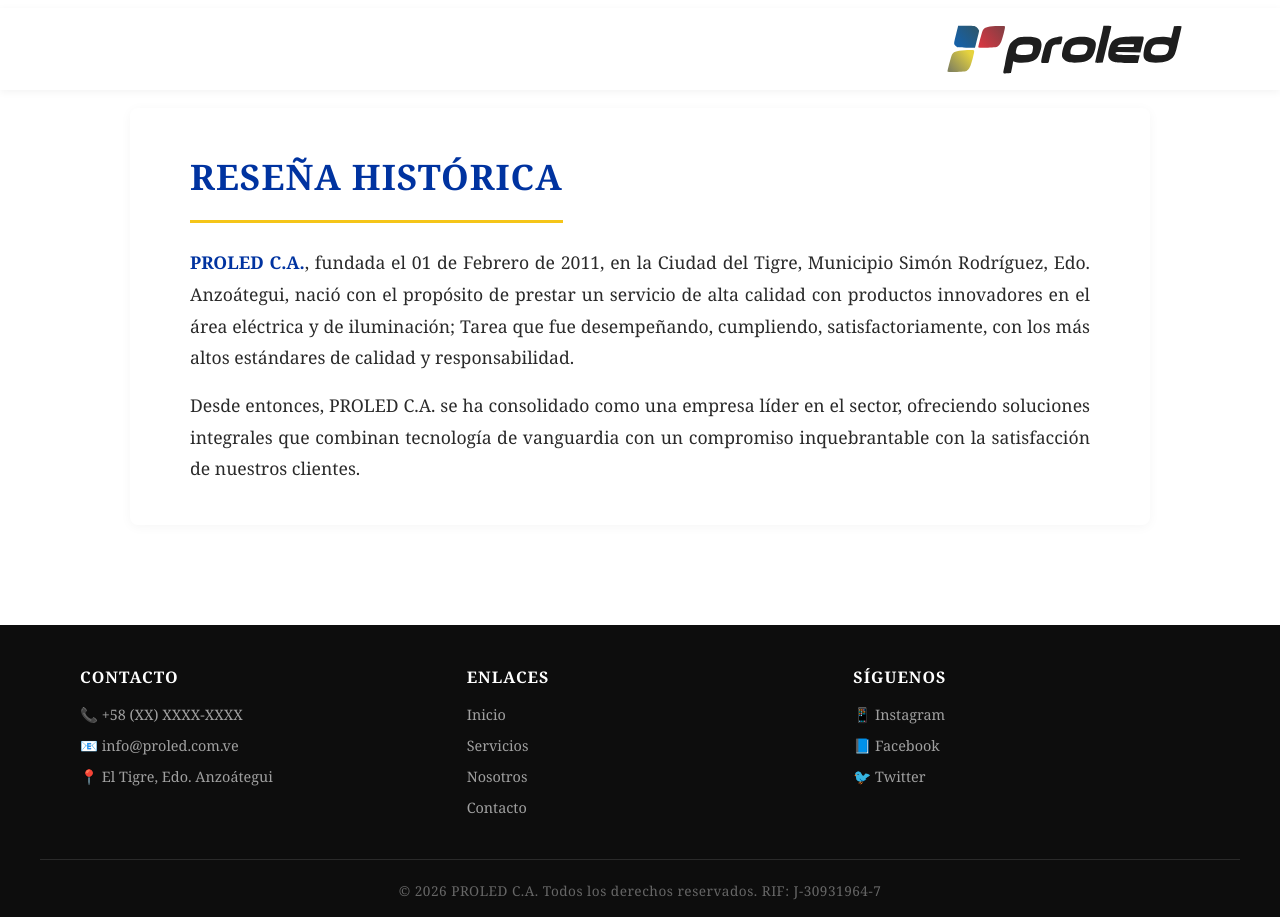
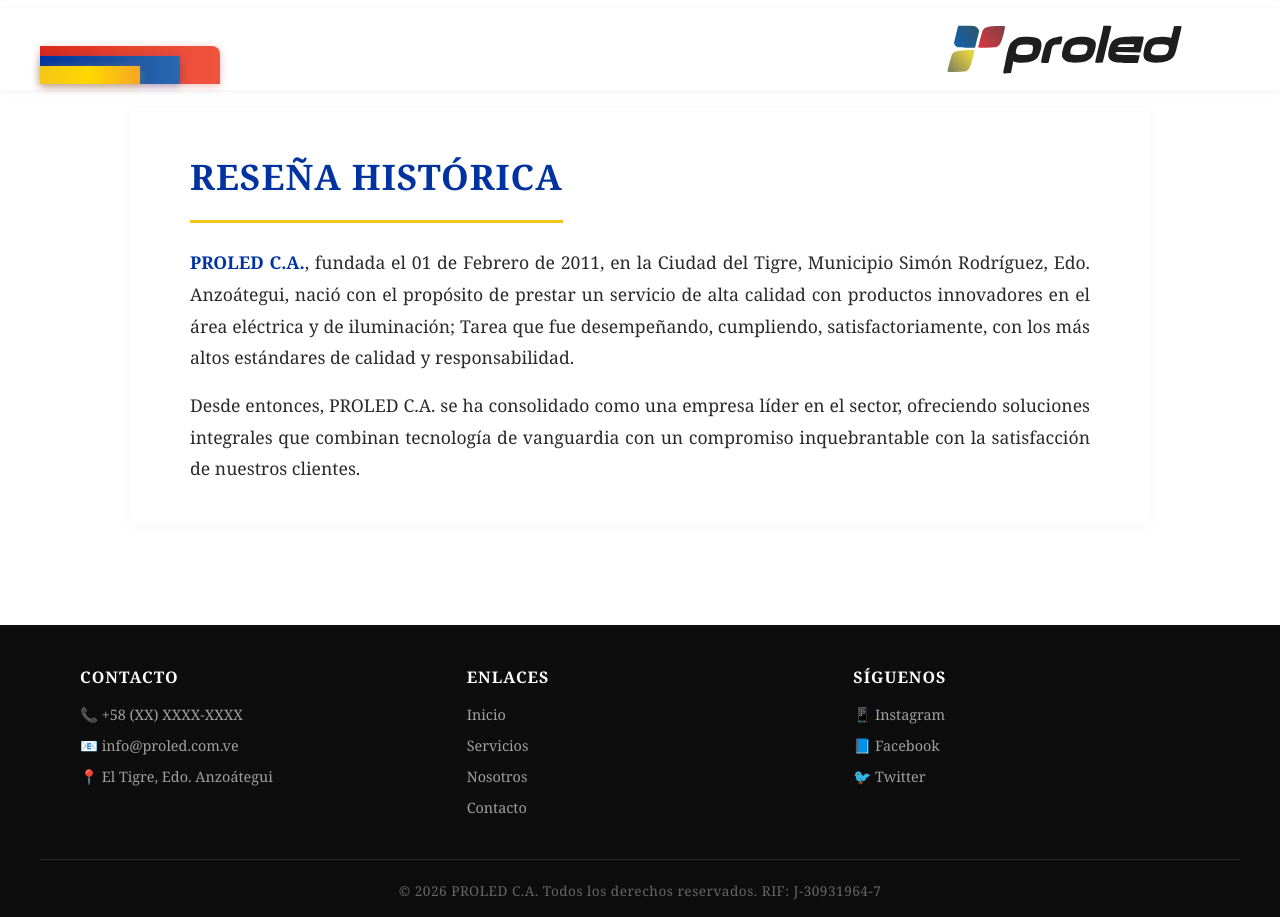
Before and after one commit to ing-nestorgomez/belorp, a Jekyll site: the page built from index.html, in a window 1280 px wide. Built offline with Jekyll 4.4.1, drawn with Linux system fonts in a browser that asks for light colours.

Commit message:
Add striped container styles with animations

```diff
--- a/assets/css/styles.css
+++ b/assets/css/styles.css
@@ -13,6 +13,98 @@
   padding-top: 120px; /* Espacio para el header con franjas */
   line-height: 1.6;
 }
+
+/* inicio nuevas franjas */
+
+/* --- CONTENEDOR DE FRANJAS SUPERPUESTAS --- */
+.stripes-container {
+  position: absolute;
+  bottom: -2px; /* Pegado a la parte inferior de la barra */
+  left: 0;
+  width: 200px;
+  height: 40px;
+  z-index: 999;
+  overflow: visible;
+}
+
+/* Estilo base para todas las franjas */
+.stripe {
+  position: absolute;
+  bottom: 0;
+  left: 0;
+  height: 100%;
+  transform-origin: left center;
+  opacity: 0;
+  transform: translateX(-100%);
+}
+
+/* --- FRANJA ROJA (La más grande, fondo) --- */
+.stripe-red {
+  width: 180px;
+  height: 38px;
+  background: linear-gradient(90deg, #da291c 0%, #e84430 40%, #f05540 100%);
+  border-radius: 0 8px 0 0;
+  z-index: 1;
+  animation: stripeSlideIn 0.8s cubic-bezier(0.22, 1, 0.36, 1) forwards;
+  animation-delay: 0.5s;
+  box-shadow: 0 2px 8px rgba(218, 41, 28, 0.3);
+}
+
+/* --- FRANJA AZUL (Tamaño mediano, en medio) --- */
+.stripe-blue {
+  width: 140px;
+  height: 28px;
+  background: linear-gradient(90deg, #0033a0 0%, #1a4fa0 40%, #2a6ab0 100%);
+  border-radius: 0 6px 0 0;
+  z-index: 2;
+  animation: stripeSlideIn 0.8s cubic-bezier(0.22, 1, 0.36, 1) forwards;
+  animation-delay: 0.3s;
+  box-shadow: 0 2px 8px rgba(0, 51, 160, 0.3);
+}
+
+/* --- FRANJA AMARILLA (La más pequeña, arriba) --- */
+.stripe-yellow {
+  width: 100px;
+  height: 18px;
+  background: linear-gradient(90deg, #f5c518 0%, #ffd700 40%, #f5a623 100%);
+  border-radius: 0 4px 0 0;
+  z-index: 3;
+  animation: stripeSlideIn 0.8s cubic-bezier(0.22, 1, 0.36, 1) forwards;
+  animation-delay: 0.1s;
+  box-shadow: 0 2px 8px rgba(245, 197, 24, 0.3);
+}
+
+/* --- ANIMACIÓN DE ENTRADA --- */
+@keyframes stripeSlideIn {
+  0% {
+    transform: translateX(-100%);
+    opacity: 0;
+  }
+  100% {
+    transform: translateX(0);
+    opacity: 1;
+  }
+}
+
+/* --- HOVER: Efecto sutil de elevación --- */
+.stripes-container:hover .stripe {
+  filter: brightness(1.1);
+  transition: filter 0.3s ease;
+}
+
+.stripes-container:hover .stripe-red {
+  box-shadow: 0 4px 16px rgba(218, 41, 28, 0.4);
+}
+
+.stripes-container:hover .stripe-blue {
+  box-shadow: 0 4px 16px rgba(0, 51, 160, 0.4);
+}
+
+.stripes-container:hover .stripe-yellow {
+  box-shadow: 0 4px 16px rgba(245, 197, 24, 0.4);
+}
+
+/* fin nuevas franjas */
 
 /* --- FRANJAS DE COLORES CON DEGRADADO Y ESQUINAS REDONDEADAS --- */
 .color-stripes {
```
